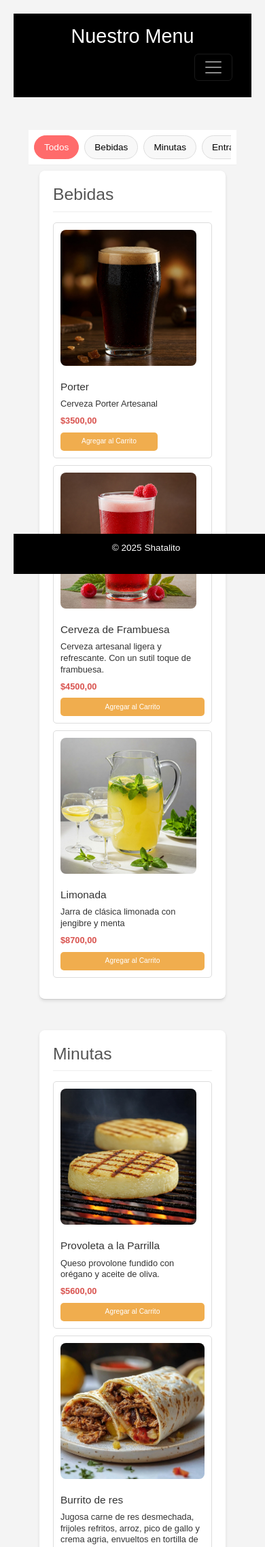
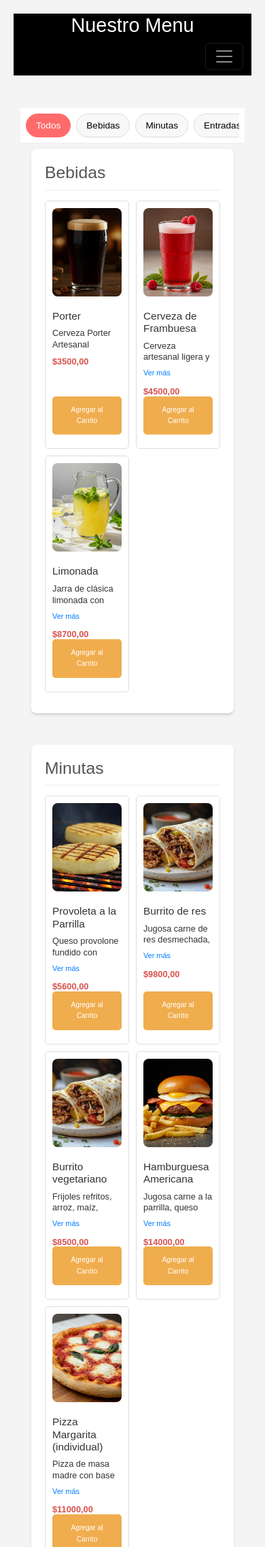
Before and after one commit to Led-gon/app_prueba, a Django app: page /1/menu/ in a window 390 px wide. Shown: the top 2275 px of the page at 68% size. Run offline with Django 5.2, Linux system fonts and the light colour scheme; data comes from the database, SQL or seed files in the repository.

Commit message:
scrum-100

```diff
--- a/static/cliente/script.js
+++ b/static/cliente/script.js
@@ -428,7 +428,7 @@ document.querySelectorAll('.plato-item').forEach(plato => {
     if (!desc || !verMas) return;
 
     const lineHeight = parseFloat(getComputedStyle(desc).lineHeight);
-    const maxLines = 3;
+    const maxLines = 2;
     const maxHeight = lineHeight * maxLines;
 
     // Mostrar/ver-más solo si realmente se corta
--- a/static/cliente/style.css
+++ b/static/cliente/style.css
@@ -9,10 +9,19 @@ body {
 
 /* Header completo con el estilo antiguo */
 .custom-header {
+    width: 100%;
     background-color: #000;
     color: white;
     text-align: center;
-    padding: 1em;
+    padding: 0 !important;
+    margin: 0 !important;
+}
+
+.custom-header.navbar {
+    margin: 0 !important;
+    padding-left: 10px !important;
+    padding-right: 10pc !important;
+    width: 100% !important;
 }
 
 /* H1 dentro del header */
@@ -137,7 +147,7 @@ h3.text-center {
 .plato-item img {
     width: 100%;
     max-width: 300px;
-    height: auto;
+    height: 270px;
     display: block;
     object-fit: cover;
     margin-bottom: 10px; /* Espacio entre la imagen y el texto */
@@ -163,9 +173,10 @@ h3.text-center {
 .descripcion {
   overflow: hidden;
   line-height: 1.3em;           /* Ajustar según tu estilo */
-  max-height: calc(1.3em * 3);  /* Limita a 3 líneas */
+  max-height: calc(1.3em * 2);  /* Limita a 3 líneas */
   margin-bottom: 0.5em;
   transition: max-height 0.3s ease;
+  min-height: 40px;
 }
 
 .descripcion.expandida {
@@ -197,7 +208,9 @@ h3.text-center {
     text-align: center;
     width: 100%;
     font-size: 0.9em; /* Ajusté el tamaño de la fuente */
-   /* margin-top: auto;  Empuja el botón hacia abajo en el plato */
+    position: relative;
+    margin-top: auto; /* SE PEGA ABAJO SIEMPRE */
+    bottom: 10px;
 }
 
 .item-carrito {
@@ -274,16 +287,11 @@ footer {
     color: white;
     text-align: center;
     padding: 0.8em 0; /* Ajusté el padding */
-    position: fixed;
+    /*position: fixed;*/
     bottom: 0;
     width: 100%;
     font-size: 0.85em; /* Ajusté el tamaño de la fuente */
-    padding-bottom: 0%; /* Elimino el padding inferior para evitar desbordamiento */
-}
 
-.carousel-item img{
-    object-fit: cover;
-    height: 60vh;
 }
 
 /* Media Queries para diferentes tamaños de pantalla */
@@ -294,29 +302,35 @@ footer {
     }
 
     .lista-platos {
-        grid-template-columns: 1fr; /* Una sola columna en pantallas pequeñas */
+        display: grid;
+        grid-template-columns: repeat(2, 1fr); /* Una sola columna en pantallas pequeñas */
         gap:10px;
     }
 
     .plato-item {
         flex-direction: column; /* Vuelve a la disposición horizontal en pantallas pequeñas para mejor lectura */
-        align-items: flex-start;
+        align-items: stretch;
         text-align: left;
         display: flex;
-        gap: 12px;
+        /*gap: 12px;*/
+        height: 100%;
     }
 
     .plato-item img {
         width: 100%; /* Tamaño fijo para la imagen en la lista en pantallas pequeñas */
         max-width: 300px;
         flex-shrink: 0;
-        height: 200px;
+        height: 130px;
         border-radius: 8px;
         object-fit: cover;
     }
 
   .producto-info {
     flex: 1;
+    display: flex;
+    flex-direction: column;
+    justify-content: space-between;
+    flex-grow: 1;
   }
 
     .plato-item > div {
@@ -325,10 +339,14 @@ footer {
 
     .agregar-carrito {
         font-size: 0.8em;
-        padding: 0.5em 1em;
+        width: 100%;
+        padding: 12px;
+        bottom: 10px;
+        position: relative;
+        margin-top: auto;
     }
     .carousel-item img{
-        height: 40vh;
+        height: 35vh;
     }
 
     .btn-lg {
@@ -375,6 +393,30 @@ footer {
         padding: 10px; /* padding reducido en móviles */
     }
 
+    .item-carrito {
+    display: grid;
+    grid-template-columns: 1fr;
+    align-items: center;
+    gap: 16px;
+    margin-bottom: 1px;
+    padding: 10px;
+    border-bottom: 1px solid #ccc;
+}
+    .descripcion {
+        min-height: unset !important; /* Ajusta si querés más espacio */
+max-height: calc(1.3em * 2); /* 2 líneas */
+        overflow: hidden;
+    }
+
+    .caption-fija {
+        bottom: 5px;
+        padding: 5px 8px;
+    }
+
+    .caption-fija h5 {
+        font-size: 0.9rem;
+    }
+
 }
 
 @media (min-width: 769px) and (max-width: 1024px) {
@@ -404,23 +446,15 @@ footer {
 
 
 
-/*
-.carousel-slide img:hover {
-
-
-    transform: scale(1.1); Efecto de zoom al pasar el ratón
-    transition: transform 0.3s ease; Transición suave para el efecto de zoom
-    backface-visibility: hidden;
-
-}*/
-
 
 /* ----------------------------Ejemplo----------------------------------------------- */
 
 /* estilos_monitor.css */
 body {
     font-family: Arial, Helvetica, sans-serif;
-    margin: 20px;
+    margin: 0;
+    padding: 20px;
+    box-sizing: border-box;
     background-color: #f4f4f4;
     color: #333;
 }
@@ -501,24 +535,6 @@ h2 {
     list-style: none;
     padding: 0;
 }
-
-
-footer {
-    background-color: #000;
-    color: white;
-    text-align: center;
-    padding: 0.8em 0;
-    width: 100%;
-    font-size: 0.85em;
-}
-
-@media (min-width: 769px) {
-    footer {
-        position: fixed;
-        bottom: 0;
-    }
-}
-
 
 img[data-image-key] {
     min-width: var(--imagen-ancho); /* Ancho mínimo de la imagen */
--- a/templates/cliente/base.html
+++ b/templates/cliente/base.html
@@ -51,7 +51,7 @@
 
         <main>
         <h1>{% block Subtitulo1 %}  {% endblock  %}</h1>
-        <div class="container">
+        <div class="container-fluid p-0">
             <div class="row">
                 <div class="col-12">
                     {% block contenido  %}{% endblock  %}
--- a/templates/cliente/index.html
+++ b/templates/cliente/index.html
@@ -26,7 +26,7 @@ Shatalito - Menu
         <img src="{{ producto.image.url }}"
              class="d-block w-100 img-fluid"
              alt="{{ producto.name }}">
-        <div class="carousel-caption d-none d-md-block">
+        <div class="carousel-caption caption-fija">
           <h5>{{ producto.name }}</h5>
         </div>
         </a>
```
Also changed, not shown: other parts of static/cliente/style.css (+44 -1 lines).
